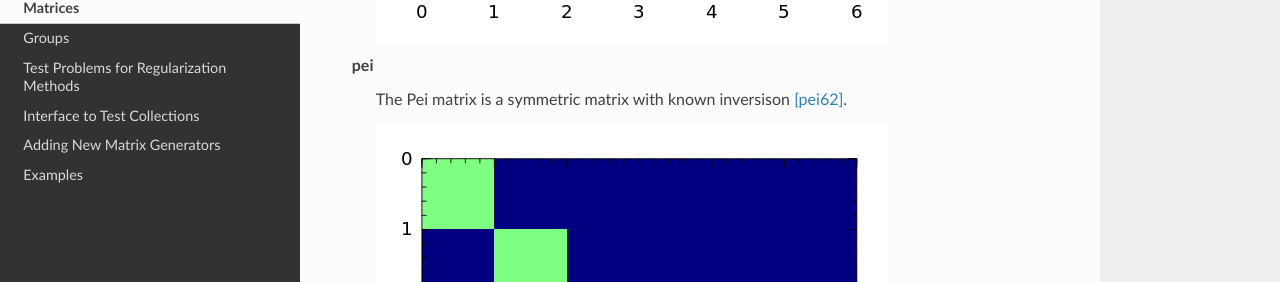
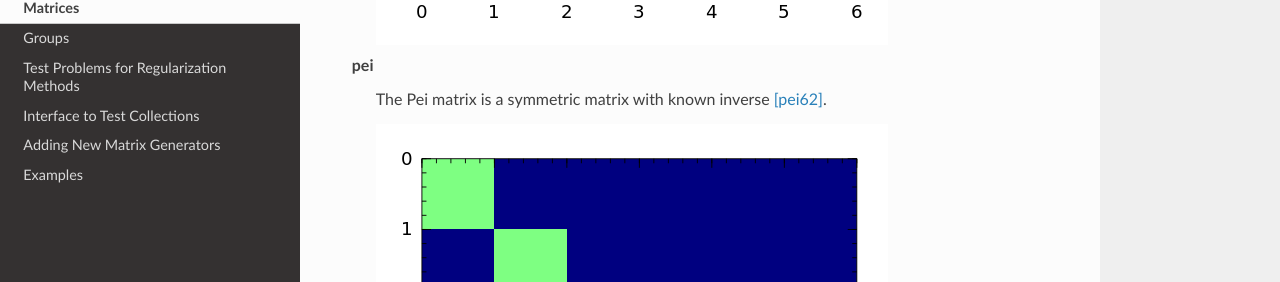
Before and after one commit to JuliaLinearAlgebra/MatrixDepot.jl, a Sphinx documentation site: the page built from doc/matrices.rst, in a window 1280 px wide and 900 px high, scrolled down 19681 px. Shown: the part 168-450 px from the top of the window. Built offline with Sphinx 7.4.7 and the Read the Docs theme 2.0.0, drawn with Linux system fonts in a browser that asks for light colours.

```diff
--- a/doc/examples.rst
+++ b/doc/examples.rst
@@ -112,7 +112,7 @@ We can type the matrix name to get help.
 
 
 From the information given, we can create a 4-by-6
-rectanglular Hilbert matrix by
+rectangular Hilbert matrix by
 
 .. code::
 
@@ -126,7 +126,7 @@ rectanglular Hilbert matrix by
 
 
 
-We can aslo specify the data type
+We can also specify the data type
 
 .. code::
 
--- a/doc/matrices.rst
+++ b/doc/matrices.rst
@@ -351,7 +351,7 @@ Matrices
       .. image:: images/vand.png
 
    pei
-      The Pei matrix is a symmetric matrix with known inversison [pei62]_.
+      The Pei matrix is a symmetric matrix with known inverse [pei62]_.
 
       .. image:: images/pei.png
 
--- a/doc/regu.rst
+++ b/doc/regu.rst
@@ -46,7 +46,7 @@ Here is an example::
              If matrixonly = false, the linear system A, b, x will be generated.
              (matrixonly = true by default.)
 
-  Reference: P.C. Hansen, Regularization tools: A MATLAB pacakge for
+  Reference: P.C. Hansen, Regularization tools: A MATLAB package for
              analysis and solution of discrete ill-posed problems.
              Numerical Algorithms, 6(1994), pp.1-35
 
@@ -183,13 +183,13 @@ Here is a list of test problems in the collection:
 
         g(s)=2\frac{\sin (s)}{s}, \quad f(t) = \sin(t).
 
-     .. [baart82] M.L. Baart, The use of auto-correlation for pesudo-rank
+     .. [baart82] M.L. Baart, The use of auto-correlation for pseudo-rank
 		  determination in noisy ill-conditioned linear least-squares
 		  problems, IMA, J. Numer. Anal. 2 (1982), 241-247.
 
    phillips
      Phillips's "famous" problem. Discretization of the "famous" Fredholm
-     integral equation of the first kind deviced by D.L. Phillips [phillips62]_.
+     integral equation of the first kind devised by D.L. Phillips [phillips62]_.
      The kernel :math:`K` and solution :math:`f` are given by
 
      .. math::
```
Also changed, not shown: NEWS.md (+1 -1 lines), README.md (+1 -1 lines), doc/juliadoc.ipynb.
